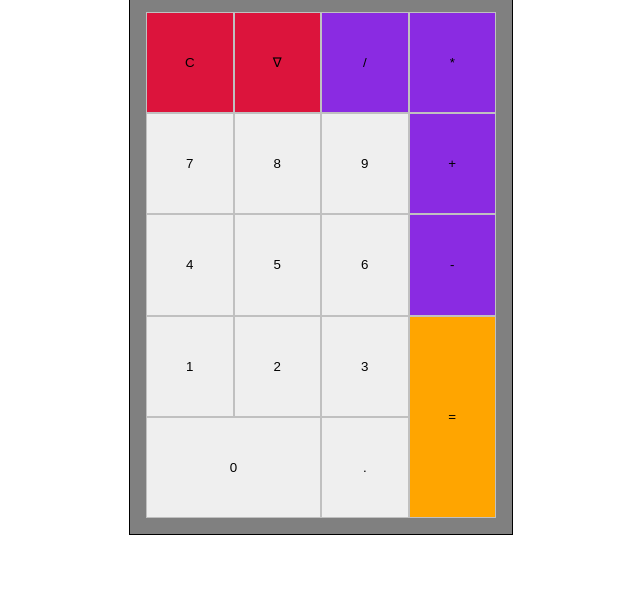
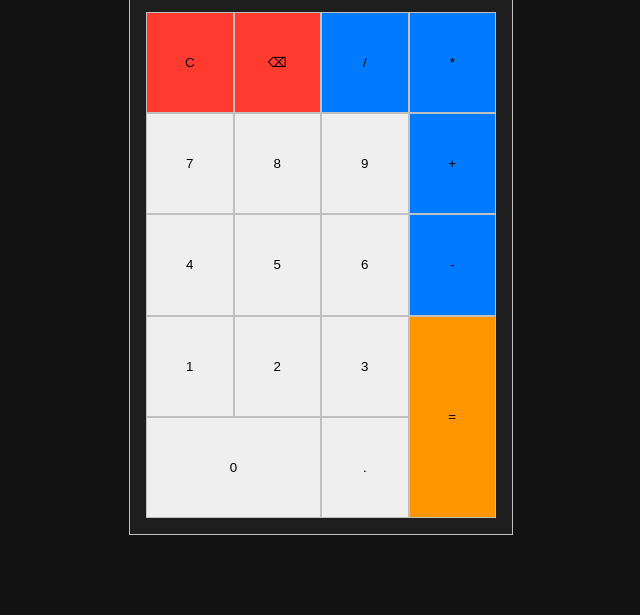
Before and after one commit to hmode1k/calculator, a plain HTML site: page index.html in a window 1280 px wide. Shown: the part 185-800 px from the top of the page, without its empty margins (319-959 px from the left). Drawn offline with Linux system fonts and the light colour scheme.

Commit message:
styled the page

```diff
--- a/index.html
+++ b/index.html
@@ -13,8 +13,8 @@
             <div id="display"></div>
         </div>
         <div class="grid-container">
-            <button id="clear-btn">C</button>
-            <button id="delete-btn">&Del;</button>
+            <button id="clear-btn" class="clear-btn">C</button>
+            <button id="delete-btn" class="clear-btn">&#x232B;</button>
             <button class="operator-btn">/</button>
             <button class="operator-btn">*</button>
             <button class="number-btn">7</button>
--- a/style.css
+++ b/style.css
@@ -2,6 +2,10 @@
     margin: 0;
     padding: 0;
     box-sizing: border-box;
+}
+
+body {
+    background-color: #121212;
 }
 
 .container {
@@ -10,8 +14,8 @@
     width: 30vw;
     height: 80vh;
     padding: 1rem;
-    background-color: grey;
-    border: 1px solid black;
+    background-color: #1e1e1e;
+    border: 1px solid silver;
     position: absolute;
     top: 50%;
     left: 50%;
@@ -21,7 +25,7 @@
 h2 {
     margin-top: 0;
     margin-bottom: .2rem;
-    color: black;
+    color: white;
 }
 
 #display {
@@ -51,17 +55,25 @@ button {
 
 #equal-btn {
     grid-row: span 2;
-    background-color: orange;
+    background-color: #ff9500;
 }
 
-#clear-btn {
-    background-color: crimson;
+#equal-btn:hover {
+    background-color: #e08500;
 }
 
-#delete-btn {
-    background-color: crimson;
+.clear-btn {
+    background-color: #ff3b30;
+}
+
+.clear-btn:hover {
+    background-color: #e0352b;
 }
 
 .operator-btn {
-    background-color: blueviolet;
+    background-color: #007aff;
 }
+
+.operator-btn:hover {
+    background-color: #0069d1;
+}
```
